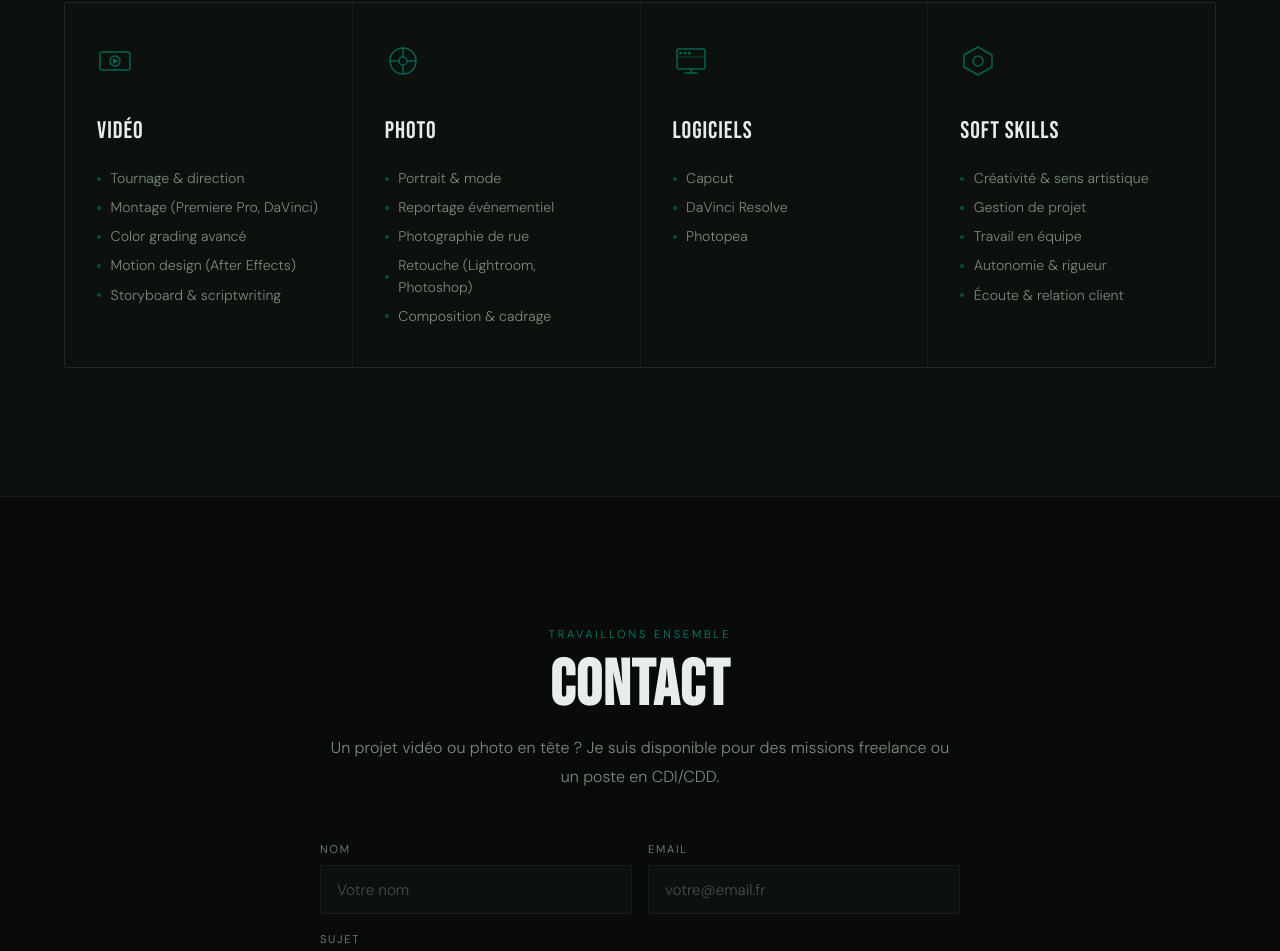
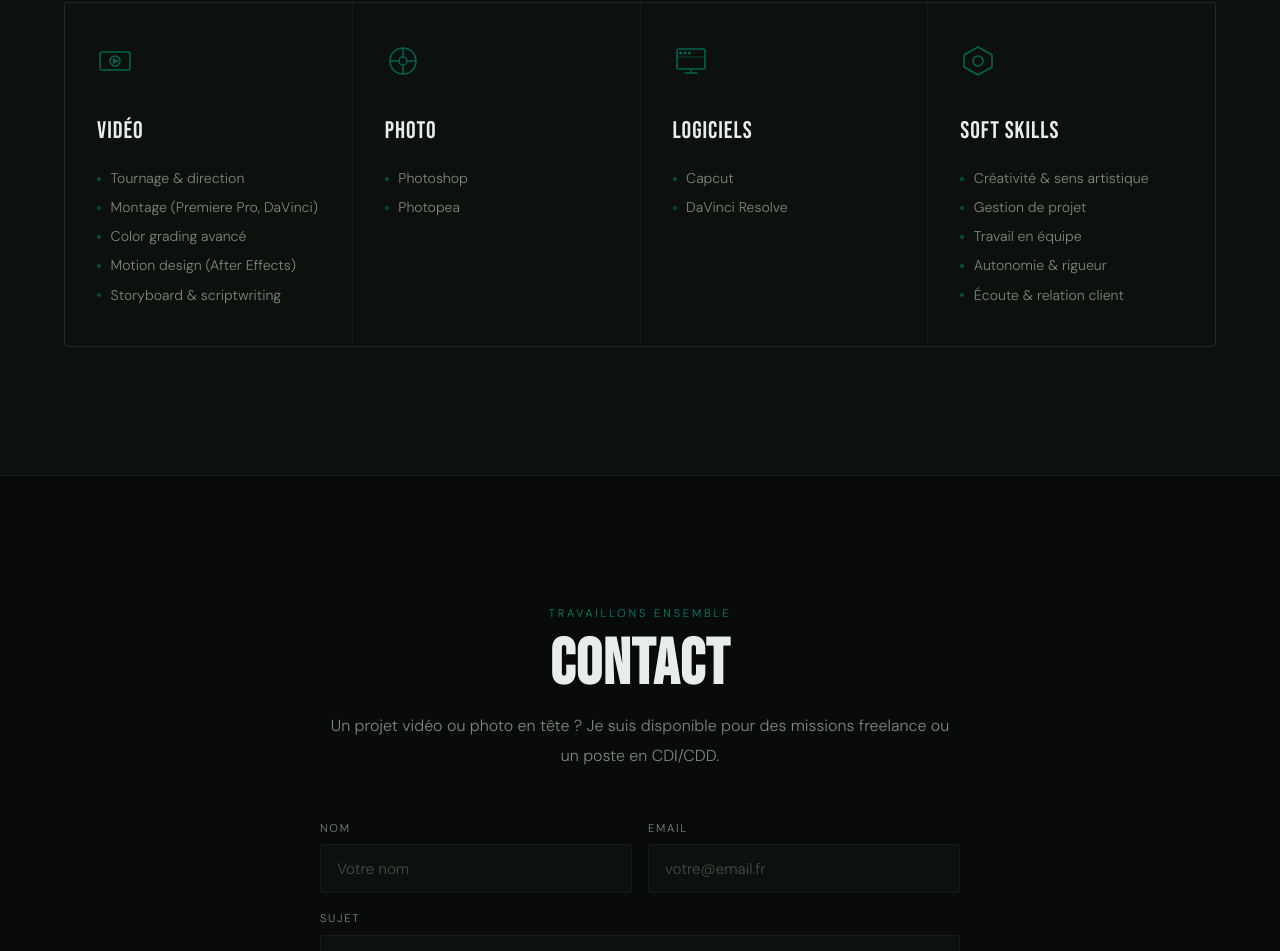
Before and after one commit to TerminalIngenious/mateo-portfolio, a Next.js app: page / in a window 1280 px wide. Shown: the part 2411-3362 px from the top of the page. Built offline with nearby package versions, Linux system fonts and the light colour scheme; no server answers.

Commit message:
changement skills

```diff
--- a/src/app/components/Skills.tsx
+++ b/src/app/components/Skills.tsx
@@ -24,7 +24,7 @@ const skills = [
         <line x1="22" y1="18" x2="31" y2="18" stroke="currentColor" strokeWidth="1.5"/>
       </svg>
     ),
-    items: ['Portrait & mode', 'Reportage événementiel', 'Photographie de rue', 'Retouche (Lightroom, Photoshop)', 'Composition & cadrage'],
+    items: ['Photoshop', 'Photopea'],
   },
   {
     name: 'Logiciels',
@@ -39,7 +39,7 @@ const skills = [
         <line x1="18" y1="26" x2="18" y2="30" stroke="currentColor" strokeWidth="1.5"/>
       </svg>
     ),
-    items: ['Capcut', 'DaVinci Resolve', 'Photopea'],
+    items: ['Capcut', 'DaVinci Resolve'],
   },
   {
     name: 'Soft skills',
```
